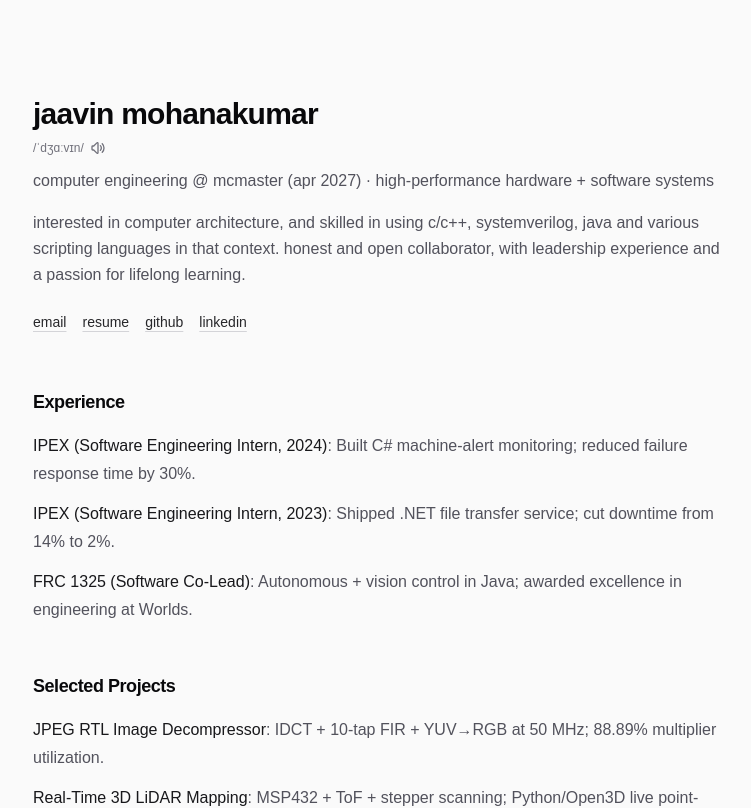
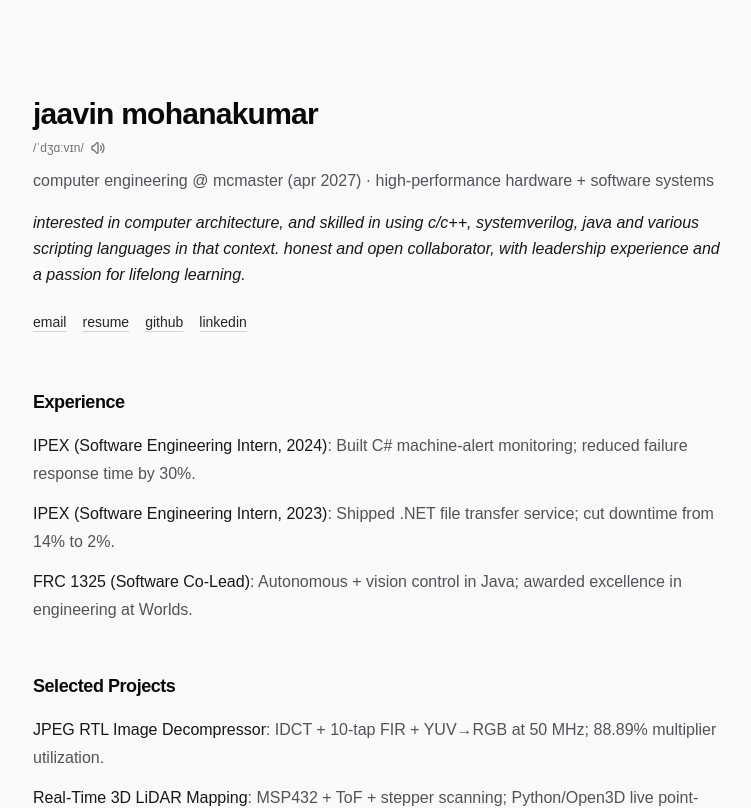
Before and after one commit to jaaahhhvin/newjaavin, a Next.js app: page / in a window 1280 px wide. Shown: the top 808 px of the page, without its empty margins (263-1014 px from the left). Built offline with nearby package versions, Linux system fonts and the light colour scheme.

Commit message:
italics strong

```diff
--- a/app/page.tsx
+++ b/app/page.tsx
@@ -142,7 +142,7 @@
             computer engineering @ mcmaster (apr 2027) · high-performance hardware + software systems
           </p>
 
-          <p className="mt-4 text-sm sm:text-base leading-relaxed text-zinc-600 dark:text-zinc-400">
+          <p className="mt-4 text-sm sm:text-base leading-relaxed text-zinc-900 dark:text-zinc-100 italic">
             interested in computer architecture, and skilled in using c/c++,
             systemverilog, java and various scripting languages in that context.
             honest and open collaborator, with leadership experience and a
```
